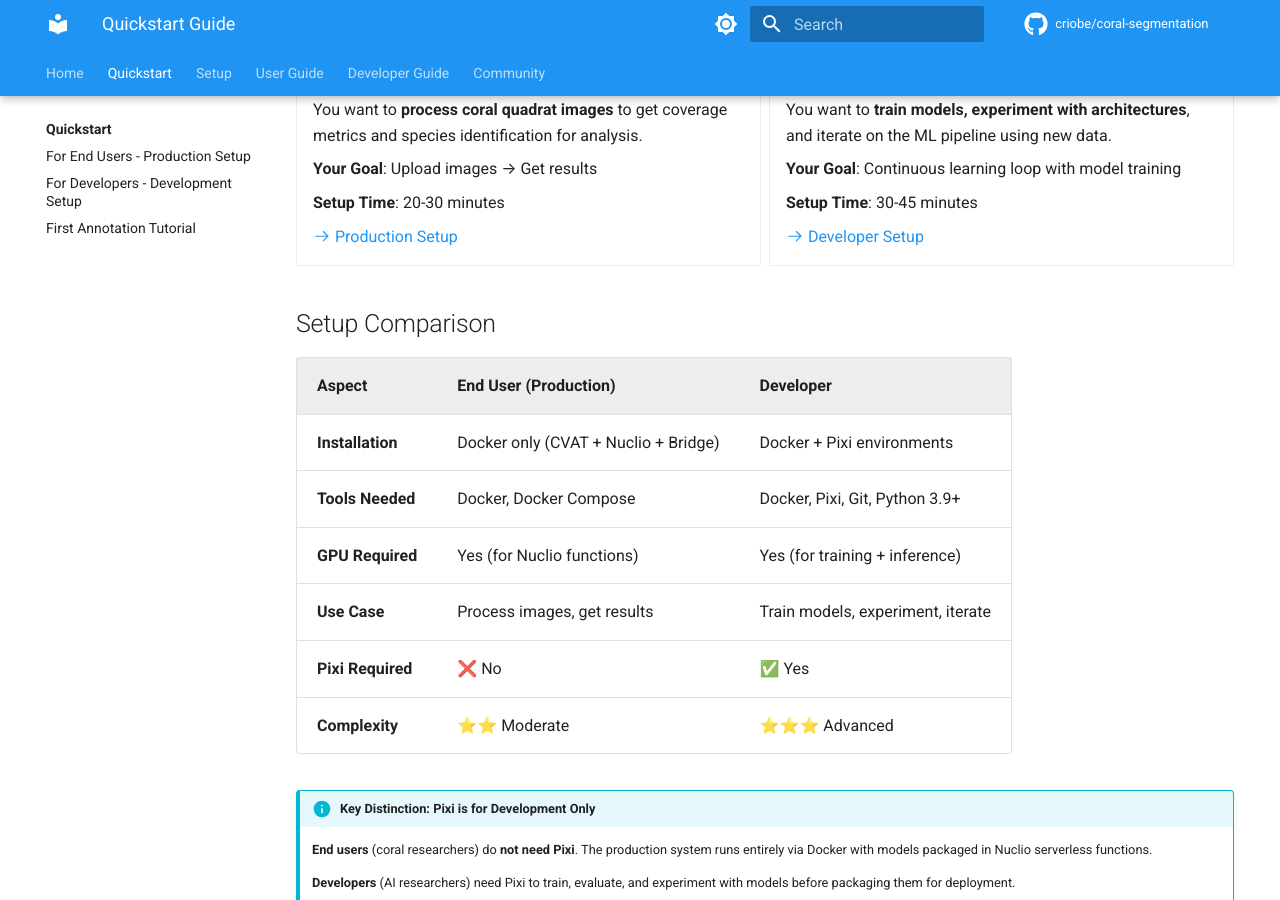
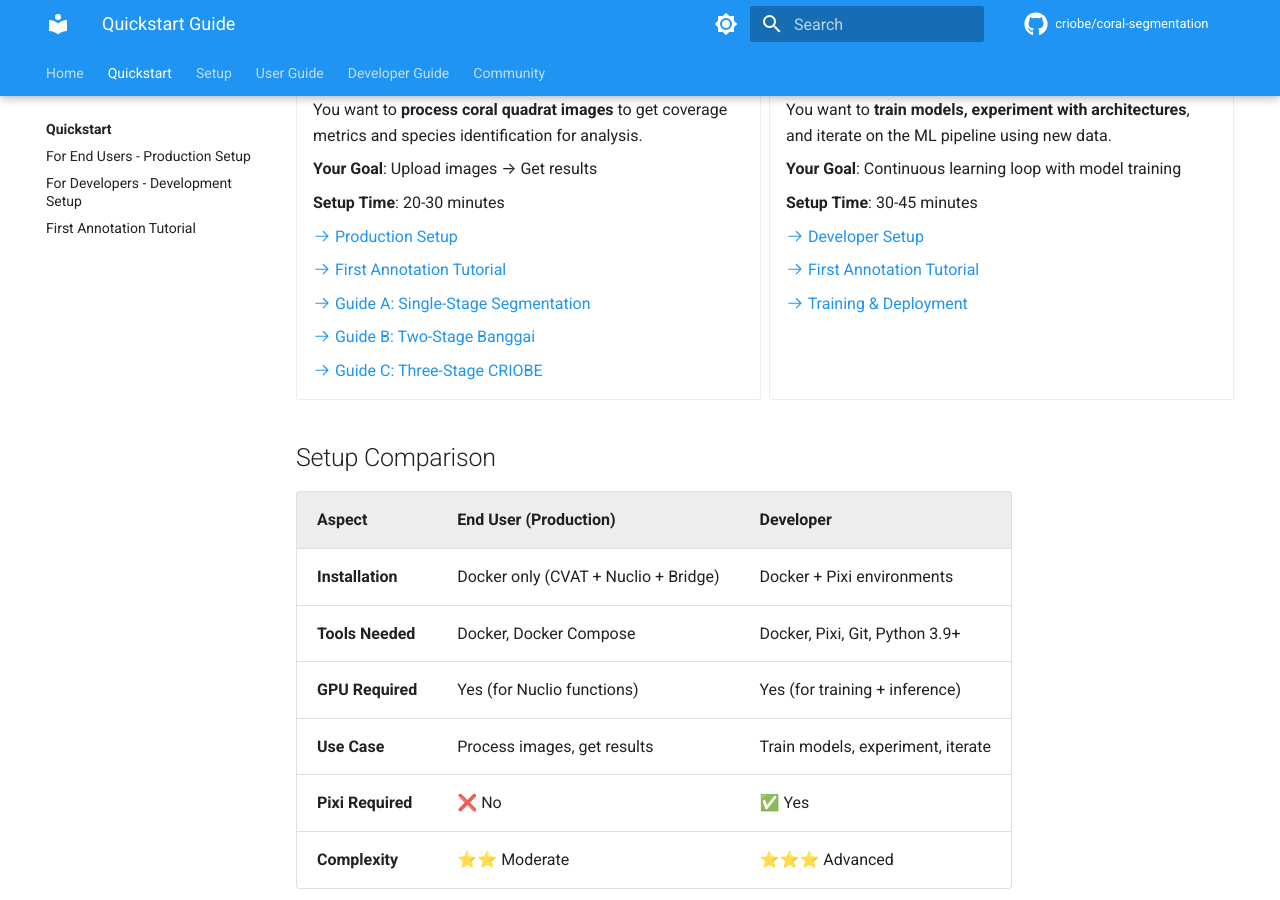
Before and after one commit to Criobe/documentation, an MkDocs documentation site: the page built from docs/quickstart/index.md, in a window 1280 px wide and 900 px high, scrolled down 434 px. Built offline with MkDocs 1.6.1 and Material for MkDocs 9.7.7, drawn with Linux system fonts in a browser that asks for light colours; comment, search, counter and statistics services are not loaded; the version menu is left out.

Commit message:
update quickstart

```diff
--- a/docs/quickstart/index.md
+++ b/docs/quickstart/index.md
@@ -20,6 +20,14 @@ QUADRATSEG serves two distinct user types with different needs and setup paths:
 
     [:octicons-arrow-right-24: Production Setup](production-setup.md)
 
+    [:octicons-arrow-right-24: First Annotation Tutorial](first-annotation.md)
+
+    [:octicons-arrow-right-24: Guide A: Single-Stage Segmentation](../user-guide/data-preparation/1-single-stage-segmentation.md)
+
+    [:octicons-arrow-right-24: Guide B: Two-Stage Banggai](../user-guide/data-preparation/2-two-stage-banggai.md)
+
+    [:octicons-arrow-right-24: Guide C: Three-Stage CRIOBE](../user-guide/data-preparation/3-three-stage-criobe.md)
+
 -   :material-code-braces:{ .lg .middle } **AI Researcher / Developer**
 
     ---
@@ -31,6 +39,10 @@ QUADRATSEG serves two distinct user types with different needs and setup paths:
     **Setup Time**: 30-45 minutes
 
     [:octicons-arrow-right-24: Developer Setup](developer-setup.md)
+
+    [:octicons-arrow-right-24: First Annotation Tutorial](first-annotation.md)
+
+    [:octicons-arrow-right-24: Training & Deployment](../user-guide/training-and-deployment/index.md)
 
 </div>
 
```
